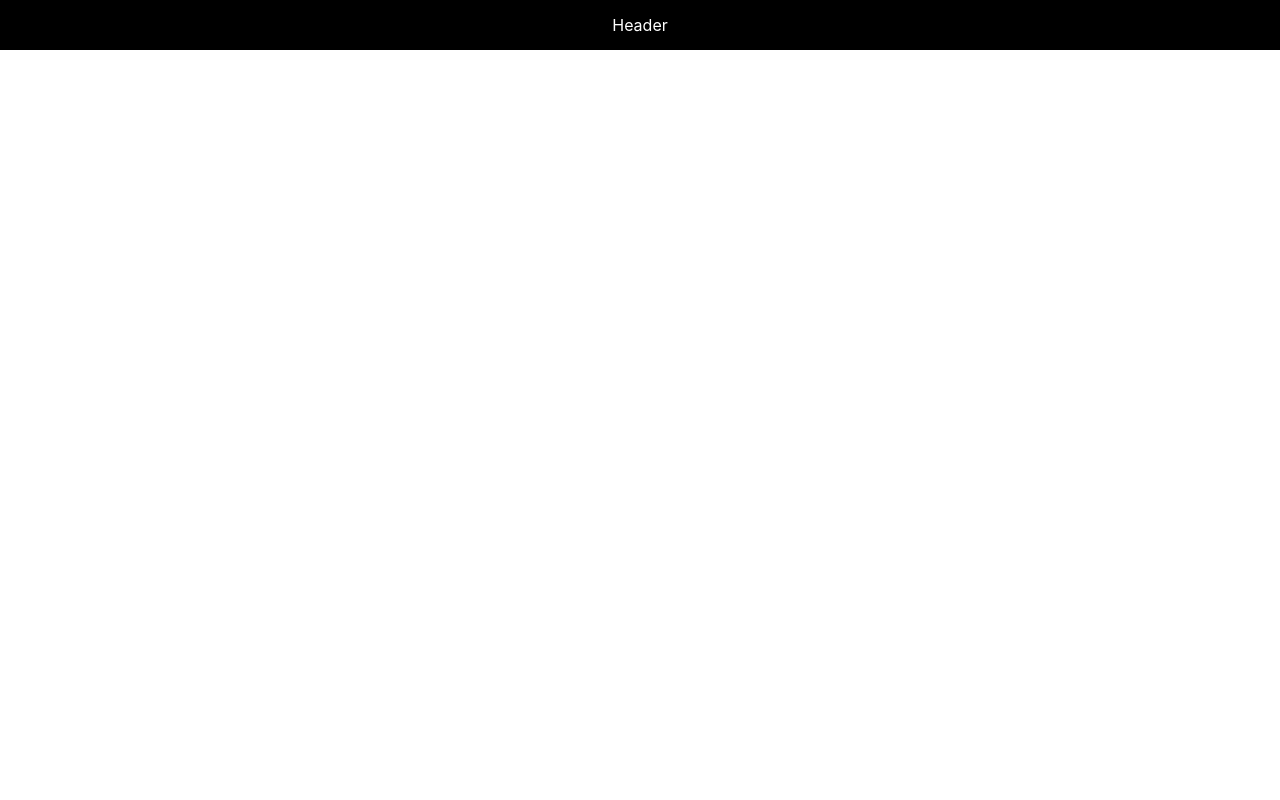
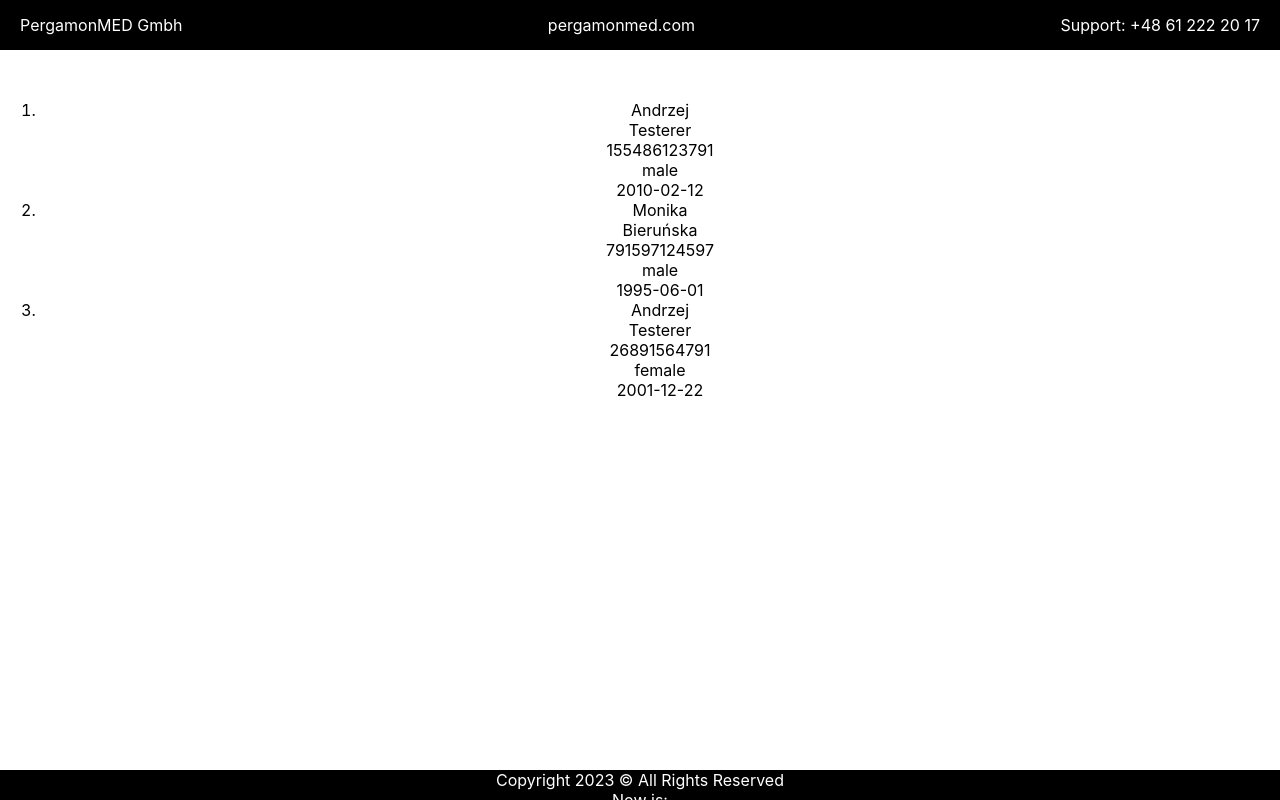
Before and after one commit to MykolaRybaruk/test, a React (Create React App) app: page / in a window 1280 px wide. Built offline with nearby package versions, Linux system fonts and the light colour scheme.

Commit message:
Added patientList and Footer

```diff
--- a/src/App.js
+++ b/src/App.js
@@ -1,12 +1,42 @@
+import React from 'react';
 import Header from './Header/Header';
+import PatientList from './Header/PatientList/PatientList';
+import Footer from './Footer/Footer';
 import './App.css';
 
-function App() {
+const patients = [
+  {
+    name: 'Andrzej',
+    surname: 'Testerer',
+    id: '155486123791',
+    birthdate: '2010-02-12',
+    sex: 'male',
+    checked: false,
+  },
+  {
+    name: 'Monika',
+    surname: 'Bieruńska',
+    id: '791597124597',
+    birthdate: '1995-06-01',
+    sex: 'male',
+    checked: false,
+  },
+  {
+    name: 'Andrzej',
+    surname: 'Testerer',
+    id: '26891564791',
+    birthdate: '2001-12-22',
+    sex: 'female',
+    checked: false,
+  }
+];
+
+export default function App() {
   return (
     <div className="App">
      <Header />
+     <PatientList patients={patients} />
+     <Footer />
     </div>
   );
 }
-
-export default App;
--- /dev/null
+++ b/src/Footer/Footer.js
@@ -0,0 +1,13 @@
+import React from "react";
+import { useState } from "react";
+import styles from './Footer.module.css';
+
+export default function Footer() {
+    const [time, setTime] = useState();
+
+
+    return <div className={styles.footer}>
+        <div className={styles.copyright}>Copyright 2023 © All Rights Reserved</div>
+        <div>Now is: {time}</div>
+    </div>
+}
--- /dev/null
+++ b/src/Footer/Footer.module.css
@@ -0,0 +1,8 @@
+.footer {
+    width: 100%;
+    height: 30px;
+    background-color: black;
+    color: white;
+    position: fixed;
+    bottom: 0;
+}
--- a/src/Header/Header.js
+++ b/src/Header/Header.js
@@ -2,5 +2,9 @@ import React from "react"
 import styles from './Header.module.css';
 
 export default function Header() {
-    return <div className={styles.header}>Header</div>
+    return <div className={styles.header}>
+        <div className={styles.logo}>PergamonMED Gmbh</div>
+        <div className={styles.headerLink}>pergamonmed.com</div>
+        <div className={styles.support}>Support: +48 61 222 20 17</div>
+    </div>
 }
--- a/src/Header/Header.module.css
+++ b/src/Header/Header.module.css
@@ -4,6 +4,16 @@
     background-color: black;
     color: #fff;
     display: flex;
-    justify-content: space-around;
+    justify-content: space-between;
     align-items: center;
+    position: fixed;
+    top: 0;
 }
+
+.logo{
+    margin-left: 20px;
+}
+
+.support {
+    margin-right: 20px;
+}
--- /dev/null
+++ b/src/Header/PatientList/PatientList.js
@@ -0,0 +1,14 @@
+import React from "react";
+import styles from "./PatientList.module.css";
+
+export default function PatientList(props) {
+    return <ol className={styles.patients}>
+        {props.patients.map(el => <li>
+            <div>{el.name}</div>
+            <div>{el.surname}</div>
+            <div>{el.id}</div>
+            <div>{el.sex}</div>
+            <div>{el.birthdate}</div>
+        </li>)}
+    </ol>
+}
--- /dev/null
+++ b/src/Header/PatientList/PatientList.module.css
@@ -0,0 +1,7 @@
+.patients {
+    margin-top: 100px;
+}
+
+li {
+
+}
```
